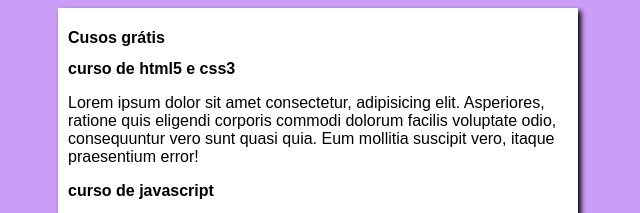
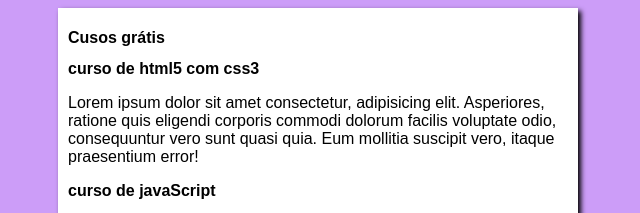
Before and after one commit to ingrydaraujob/projeto-site, a plain HTML site: page index.html in a window 1280 px wide. Shown: the top 213 px of the page, 322-962 px from the left. Drawn offline with Linux system fonts and the light colour scheme.

Commit message:
Update index.html

```diff
--- a/index.html
+++ b/index.html
@@ -12,11 +12,11 @@
             <h1>Cusos grátis</h1>
         </header>
         <article>
-            <h2>curso de html5 e css3</h2>
+            <h2>curso de html5 com css3</h2>
             <p>Lorem ipsum dolor sit amet consectetur, adipisicing elit. Asperiores, ratione quis eligendi corporis commodi dolorum facilis voluptate odio, consequuntur vero sunt quasi quia. Eum mollitia suscipit vero, itaque praesentium error!</p>
         </article>
         <article>
-            <h2>curso de javascript</h2>
+            <h2>curso de javaScript</h2>
             <p>Lorem ipsum dolor sit amet consectetur adipisicing elit. Molestias, suscipit ducimus eum modi officiis, recusandae sequi dolor odit, assumenda qui numquam consectetur incidunt magni fugiat quae obcaecati sapiente veritatis dignissimos.</p>
         </article>
     </main>
```
